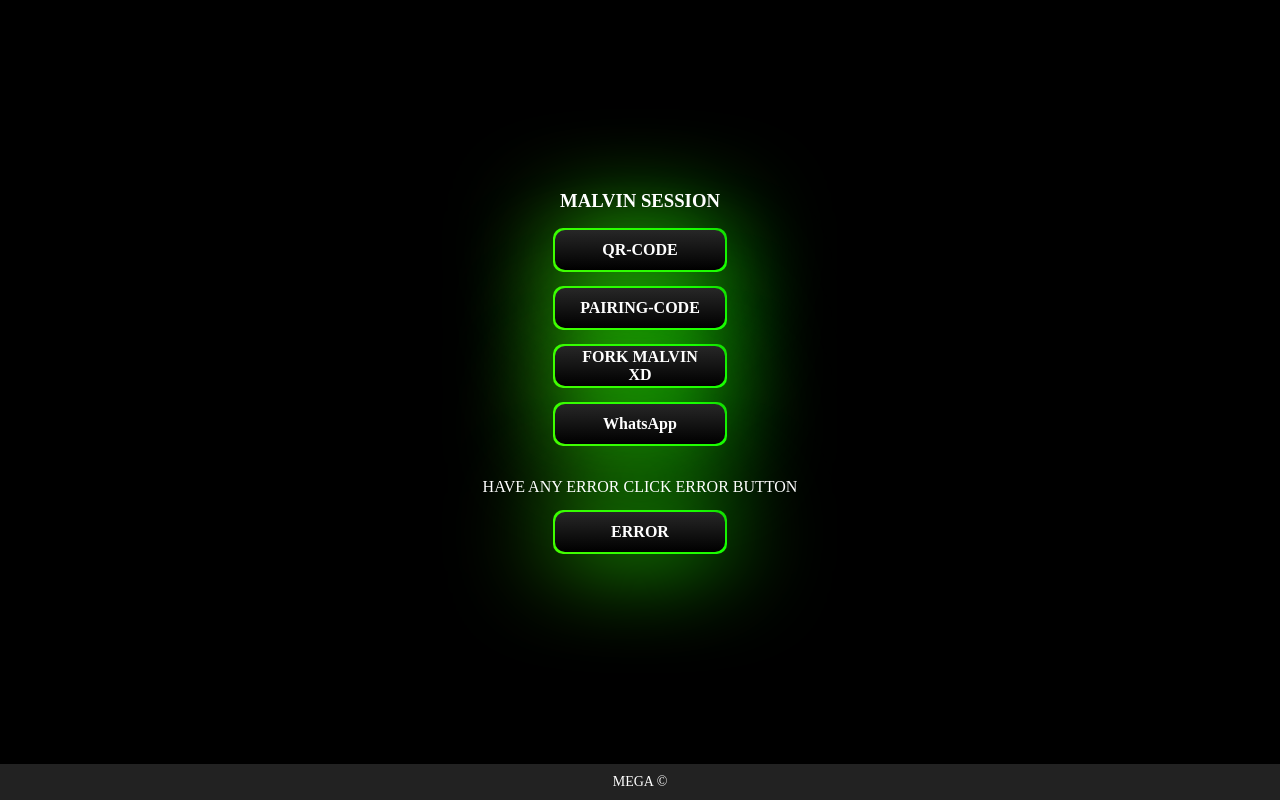
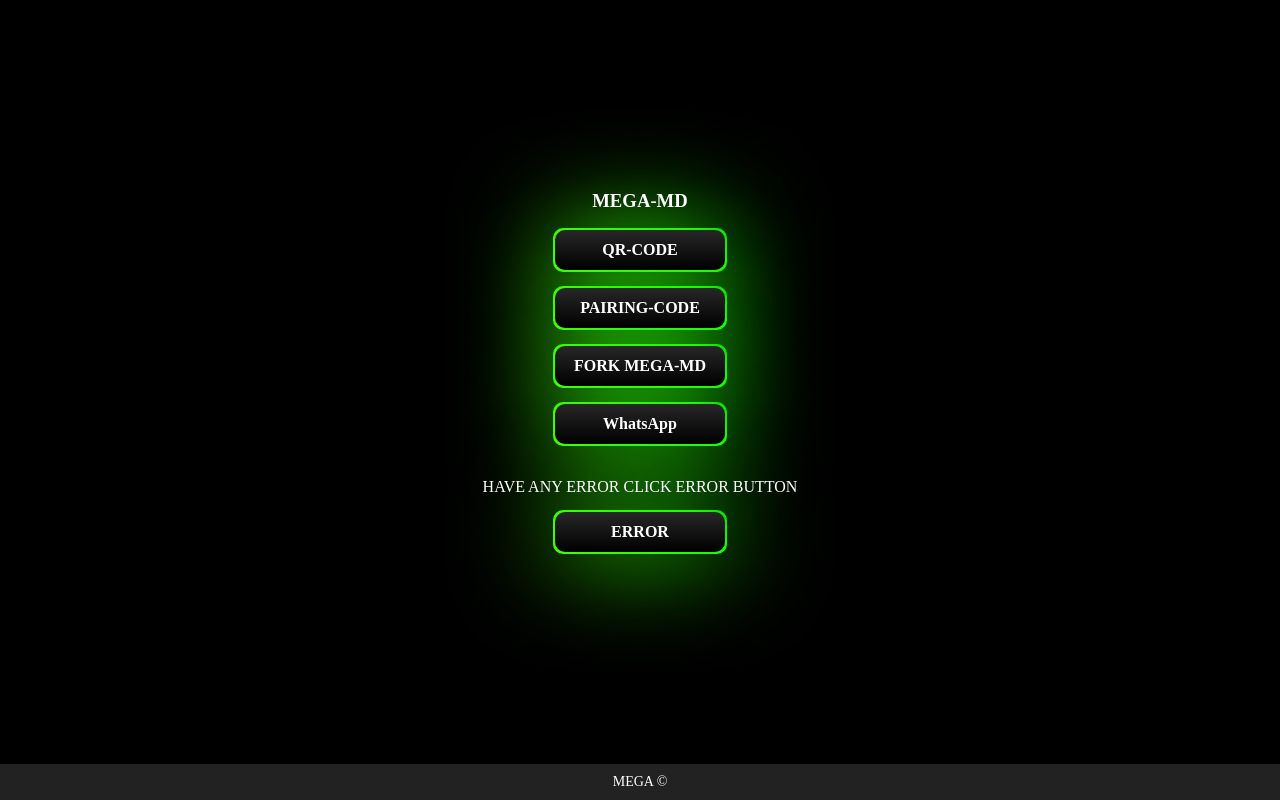
Before and after one commit to olawale04/MEGA-MD2, a website: page main.html in a window 1280 px wide. Drawn offline with Linux system fonts and the light colour scheme.

Commit message:
Add files via upload

```diff
--- a/main.html
+++ b/main.html
@@ -112,11 +112,11 @@
 </head>
 <body>
   <div class="button-container">
-    <h3> MALVIN SESSION</h3>
+    <h3> MEGA-MD</h3>
     <div></div>
     <a href="/qr" class="button" target="_blank"> <span>QR-CODE</span> </a> <br>
     <a href="/pair" class="button" target="_blank"> <span>PAIRING-CODE</span> </a> <br>
-    <a href="https://github.com/Lawrence-bot-maker/MEGA-MD/fork" class="button" target="_blank"> <span>FORK MALVIN XD</span> </a> <br> </a>
+    <a href="https://github.com/Lawrence-bot-maker/MEGA-MD" class="button" target="_blank"> <span>FORK MEGA-MD</span> </a> <br> </a>
     <a href="https://whatsapp.com/channel/0029Vb6covl05MUWlqZdHI2w" class="button" target="_blank"> <span>WhatsApp</span> </a> <br>
 
     <p>HAVE ANY ERROR CLICK ERROR BUTTON</p>
```
